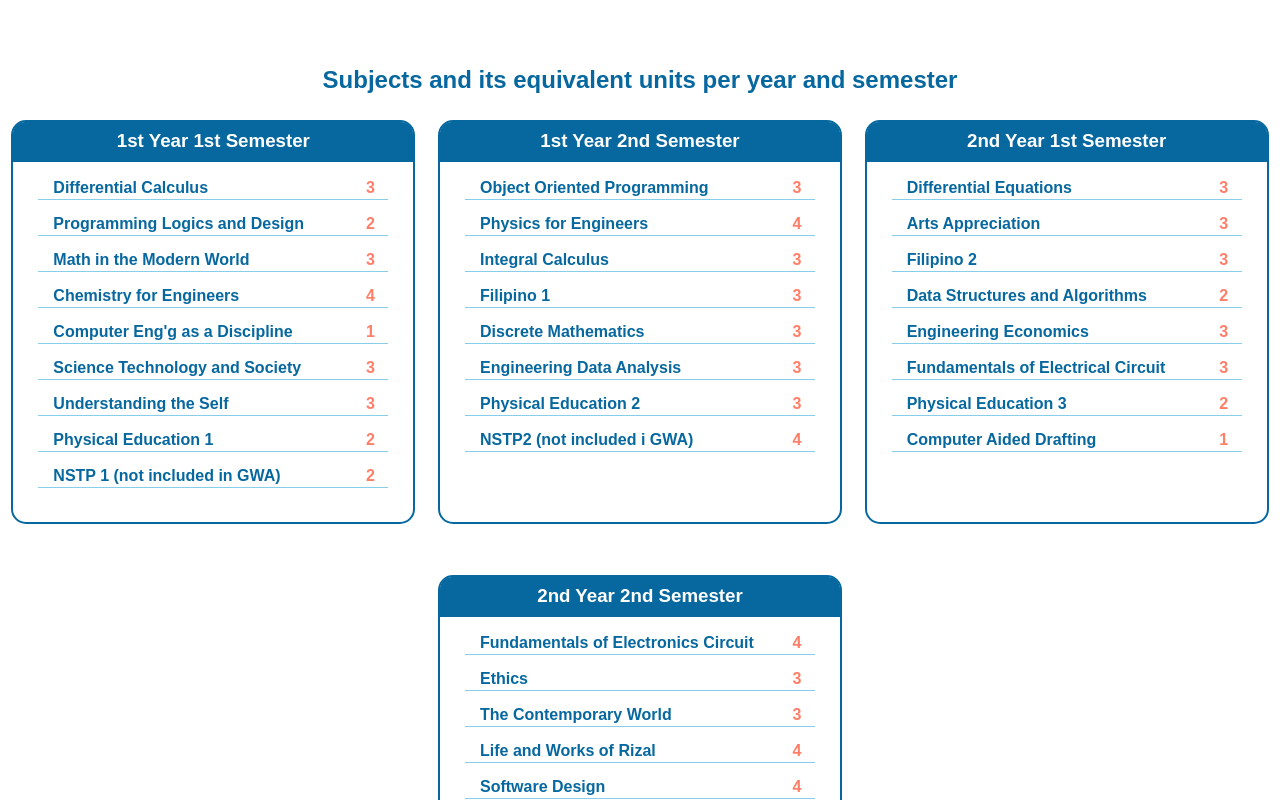
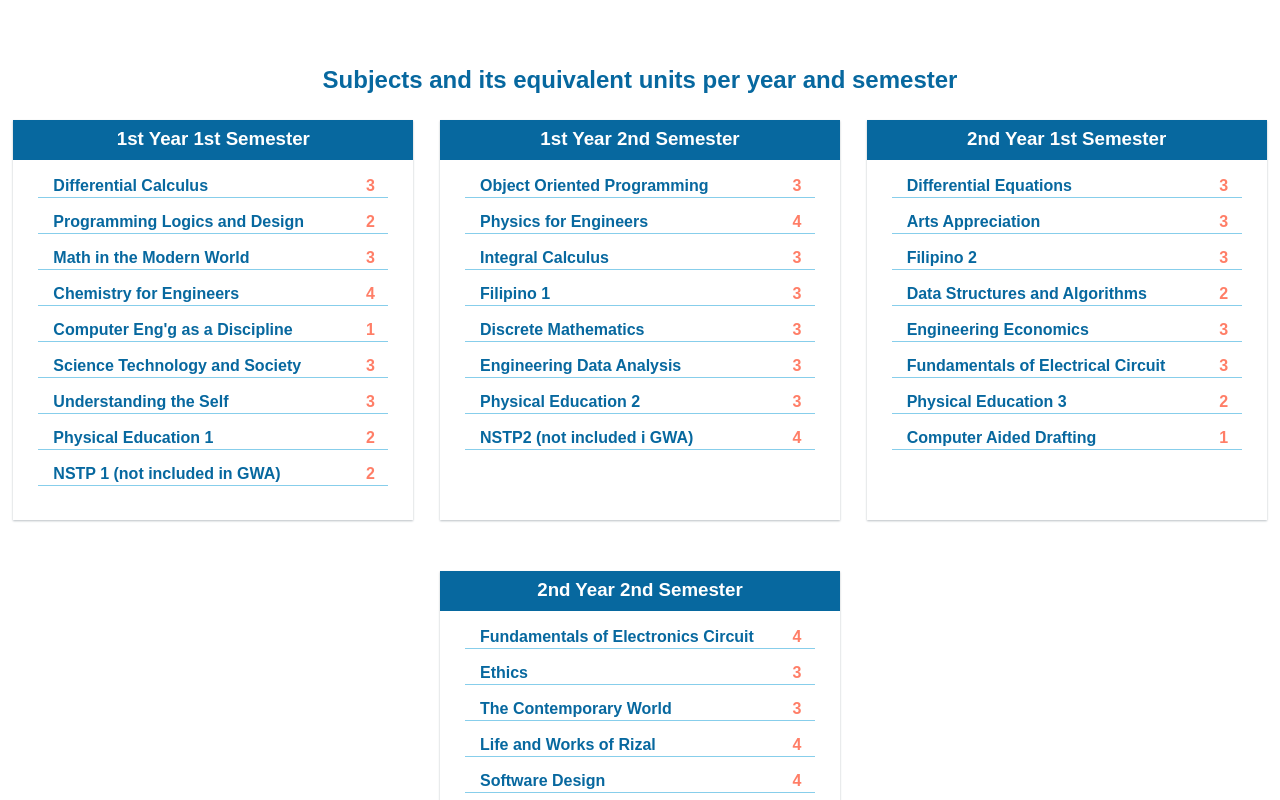
Before and after one commit to EngineerJill/GWACAlcu, a Vue app: page /#/ in a window 1280 px wide. Shown: the part 1020-1820 px from the top of the page. Built offline with nearby package versions, Linux system fonts and the light colour scheme.

Commit message:
Update Sublist.vue

```diff
--- a/src/components/Sublist.vue
+++ b/src/components/Sublist.vue
@@ -118,8 +118,6 @@ export default {
         width: 400px;
         background-color: #07689F;
         height: 40px;
-        border-top-left-radius: 12px;
-        border-top-right-radius: 12px;
         color: white;
         top: 0;
     }
@@ -146,13 +144,12 @@ export default {
     }
 
     .container {
-        position: relative;
+         position: relative;
         margin-top: 1%;
         margin-left: 2.5%;
         width: 400px;
         height: 400px;
-        border: 2px solid #07689F;
-        border-radius: 15px;
+        box-shadow: 0px 1px 2px #BAC1C5;
         text-align: center;
         margin: 2% auto;
     }
```
